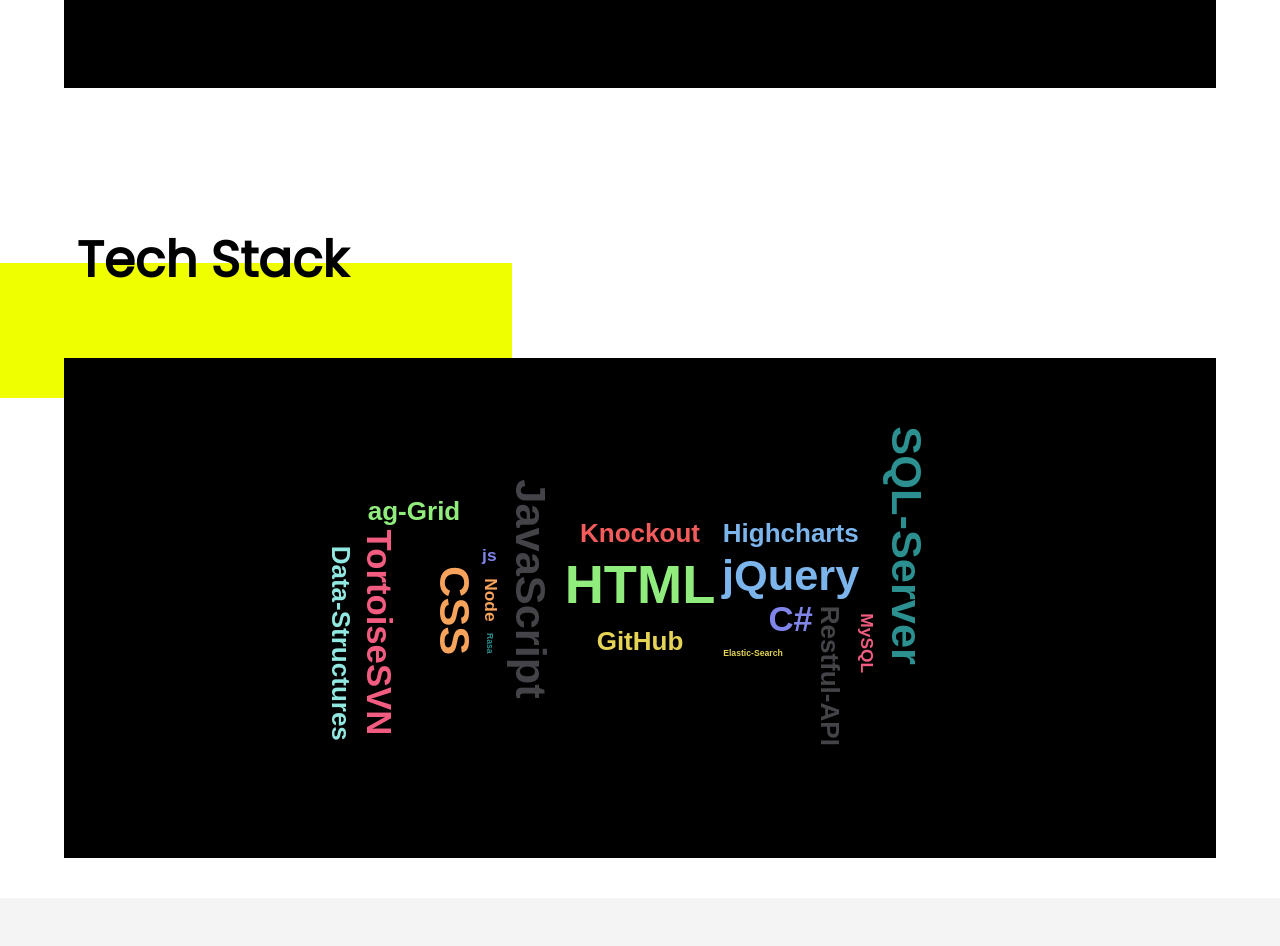
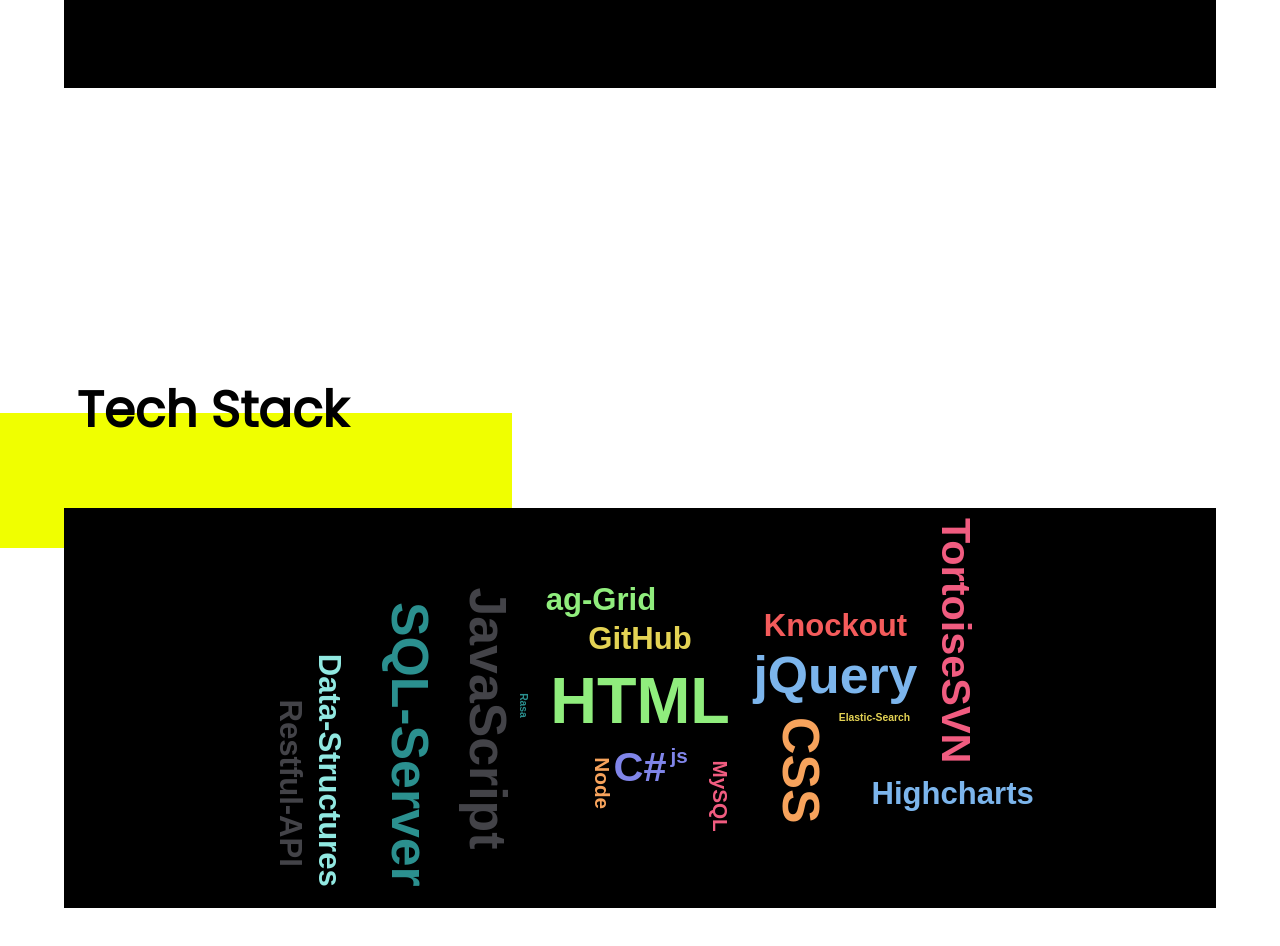
Before and after one commit to vakumar0/Portfolio, a plain HTML site: page index.html in a window 1280 px wide. Shown: the part 2320-3266 px from the top of the page. Drawn offline with nearby package versions, Linux system fonts and the light colour scheme.

Commit message:
deleted skills.css and updated css

```diff
--- a/css/portfolio.css
+++ b/css/portfolio.css
@@ -231,3 +231,22 @@ body {
     margin: auto;
     width: 180px;
 }
+
+#stack{
+    width: 90%;
+    margin: auto;
+    position: relative;
+    top: -40px;
+    height:400px;
+    background-color: #000000;
+}
+
+#stackContent {
+    width: 100%;
+    height:100%;
+    /*padding-top: 5%;*/
+}
+
+#skills {
+	margin-top: 150px;
+}
--- a/css/skills.css
+++ /dev/null
@@ -1,52 +0,0 @@
-#stack{
-    width: 90%;
-    margin: auto;
-    position: relative;
-    top: -40px;
-    height:500px;
-    background-color: #000000;
-}
-
-#stackContent {
-    width: 100%;
-    height:350px;
-    padding-top: 5%;
-}
-
-#stack{
-    width: 90%;
-    margin: auto;
-    position: relative;
-    top: -40px;
-    height:500px;
-    background-color: #000000;
-}
-
-#stackContent {
-    width: 100%;
-    height:350px;
-    padding-top: 5%;
-}
-
-#skillCompare {
-    width: 90%;
-    margin: auto;
-    position: relative;
-    top: -40px;
-    height:500px;
-    background-color: #000000;
-}
-
-#skillCompareContainer {
-    width: 100%;
-    height:350px;
-    padding-top: 5%;
-}
-
-
-/*#stackContent {
-    width: 80%;
-    height:500px;
-    margin: auto;
-    margin-top: 50px;
-}*/
--- a/index.html
+++ b/index.html
@@ -2,7 +2,6 @@
 <html>
 <header>
 	<link rel="stylesheet" type="text/css" href="css/portfolio.css">
-	<link rel="stylesheet" type="text/css" href="css/skills.css">
 	<link href="https://fonts.googleapis.com/css?family=Poppins&display=swap" rel="stylesheet">
 	<script src="https://code.highcharts.com/highcharts.js"></script>
 	<script src="https://code.highcharts.com/modules/wordcloud.js"></script>
```
